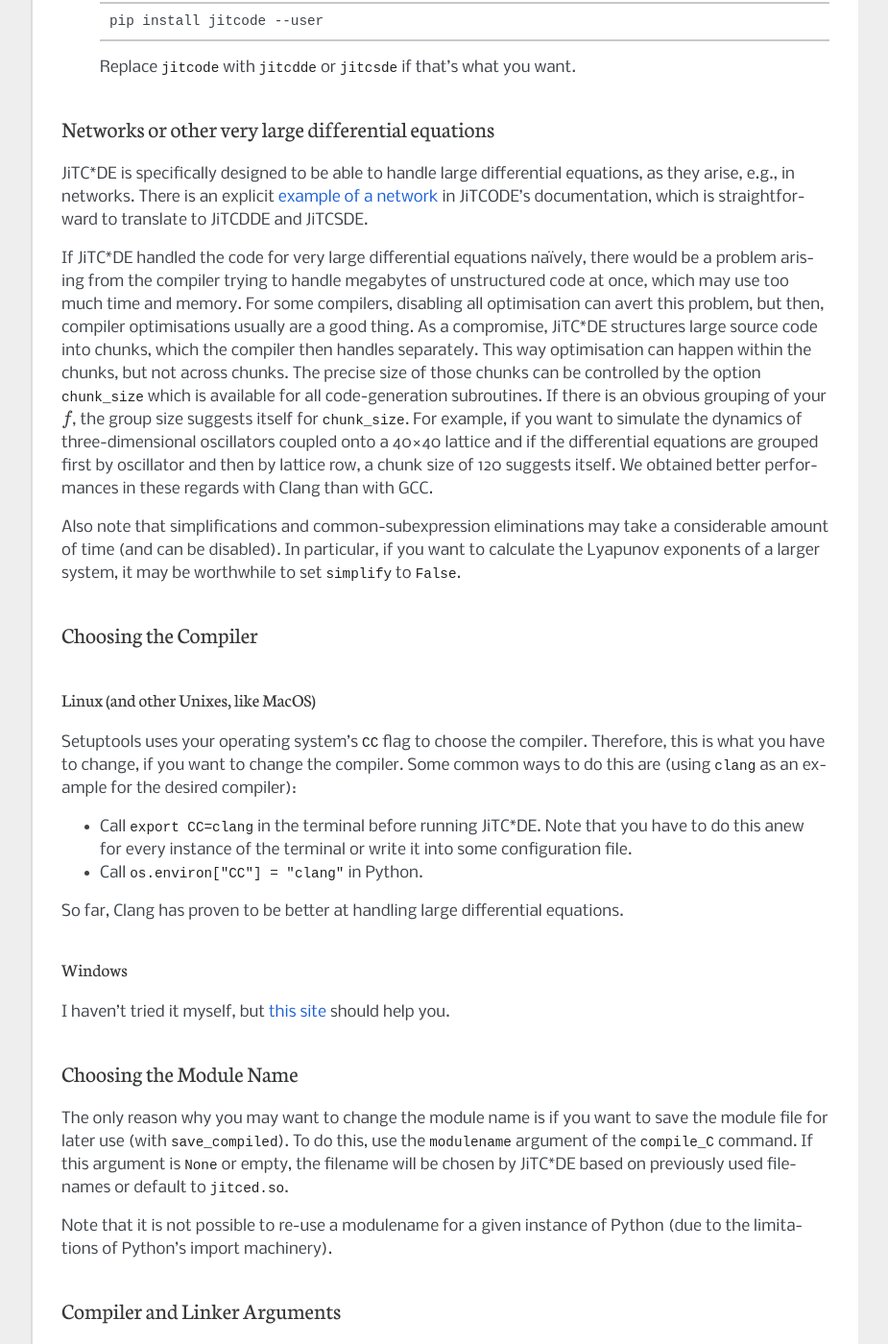
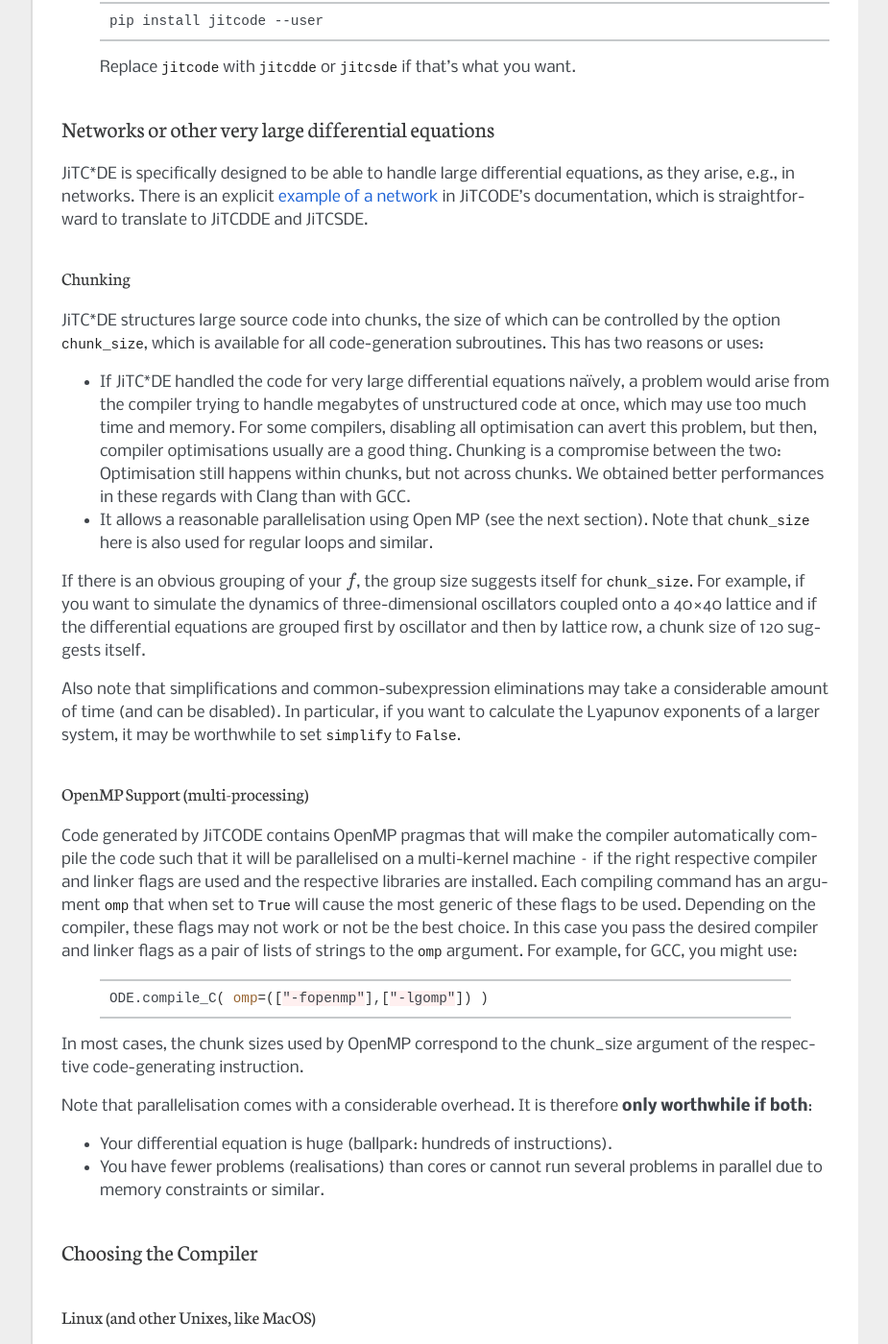
Before and after one commit to neurophysik/jitcxde_common, a Sphinx documentation site: the page built from docs/index.rst, in a window 1280 px wide and 1400 px high, scrolled down 882 px. Shown: the whole window at 96% size, without its empty margins (198-1123 px from the left). Built offline with Sphinx 7.4.7, drawn with Linux system fonts in a browser that asks for light colours; the version number could not be read and is left out; some of the changed text lies outside the part shown.

Commit message:
Documentiation for OpenMP support.

```diff
--- a/docs/index.rst
+++ b/docs/index.rst
@@ -52,14 +52,47 @@ Networks or other very large differential equations
 JiTC*DE is specifically designed to be able to handle large differential equations, as they arise, e.g., in networks.
 There is an explicit `example of a network`_ in JiTCODE’s documentation, which is straightforward to translate to JiTCDDE and JiTCSDE.
 
-If JiTC*DE handled the code for very large differential equations naïvely, there would be a problem arising from the compiler trying to handle megabytes of unstructured code at once, which may use too much time and memory. For some compilers, disabling all optimisation can avert this problem, but then, compiler optimisations usually are a good thing.
-As a compromise, JiTC*DE structures large source code into chunks, which the compiler then handles separately. This way optimisation can happen within the chunks, but not across chunks. The precise size of those chunks can be controlled by the option `chunk_size` which is available for all code-generation subroutines.
+Chunking
+^^^^^^^^
+
+JiTC*DE structures large source code into chunks, the size of which can be controlled by the option `chunk_size`, which is available for all code-generation subroutines.
+This has two reasons or uses:
+
+*	If JiTC*DE handled the code for very large differential equations naïvely, a problem would arise from the compiler trying to handle megabytes of unstructured code at once, which may use too much time and memory.
+	For some compilers, disabling all optimisation can avert this problem, but then, compiler optimisations usually are a good thing.
+	Chunking is a compromise between the two:
+	Optimisation still happens within chunks, but not across chunks.
+	We obtained better performances in these regards with Clang than with GCC.
+
+*   It allows a reasonable parallelisation using Open MP (see the next section). Note that `chunk_size` here is also used for regular loops and similar.
+
 If there is an obvious grouping of your :math:`f`, the group size suggests itself for `chunk_size`.
 For example, if you want to simulate the dynamics of three-dimensional oscillators coupled onto a 40×40 lattice and if the differential equations are grouped first by oscillator and then by lattice row, a chunk size of 120 suggests itself.
-We obtained better performances in these regards with Clang than with GCC.
 
 Also note that simplifications and common-subexpression eliminations may take a considerable amount of time (and can be disabled).
 In particular, if you want to calculate the Lyapunov exponents of a larger system, it may be worthwhile to set `simplify` to `False`.
+
+OpenMP Support (multi-processing)
+^^^^^^^^^^^^^^^^^^^^^^^^^^^^^^^^^
+
+Code generated by JiTCODE contains OpenMP pragmas that will make the compiler automatically compile the code such that it will be parallelised on a multi-kernel machine – if the right respective compiler and linker flags are used and the respective libraries are installed.
+Each compiling command has an argument `omp` that when set to `True` will cause the most generic of these flags to be used.
+Depending on the compiler, these flags may not work or not be the best choice.
+In this case you pass the desired compiler and linker flags as a pair of lists of strings to the `omp` argument.
+For example, for GCC, you might use:
+
+	.. code-block:: bash
+
+		ODE.compile_C( omp=(["-fopenmp"],["-lgomp"]) )
+
+In most cases, the chunk sizes used by OpenMP correspond to the chunk_size argument of the respective code-generating instruction.
+
+Note that parallelisation comes with a considerable overhead.
+It is therefore **only worthwhile if both**:
+
+*	Your differential equation is huge (ballpark: hundreds of instructions).
+
+* You have fewer problems (realisations) than cores or cannot run several problems in parallel due to memory constraints or similar.
 
 Choosing the Compiler
 ---------------------
@@ -143,6 +176,7 @@ Common Mistakes
 	For example, instead of `math.sin` or `numpy.sin`, you have to use `symengine.sin`.
 
 *	If JiTC*DE’s code generation and compilation is too slow or bursts your memory, check:
+
 	* Did you deactivate simplifications and common-subexpression eliminations?
 	* Did you use a generator?
 	* Did you use chunking?
```
